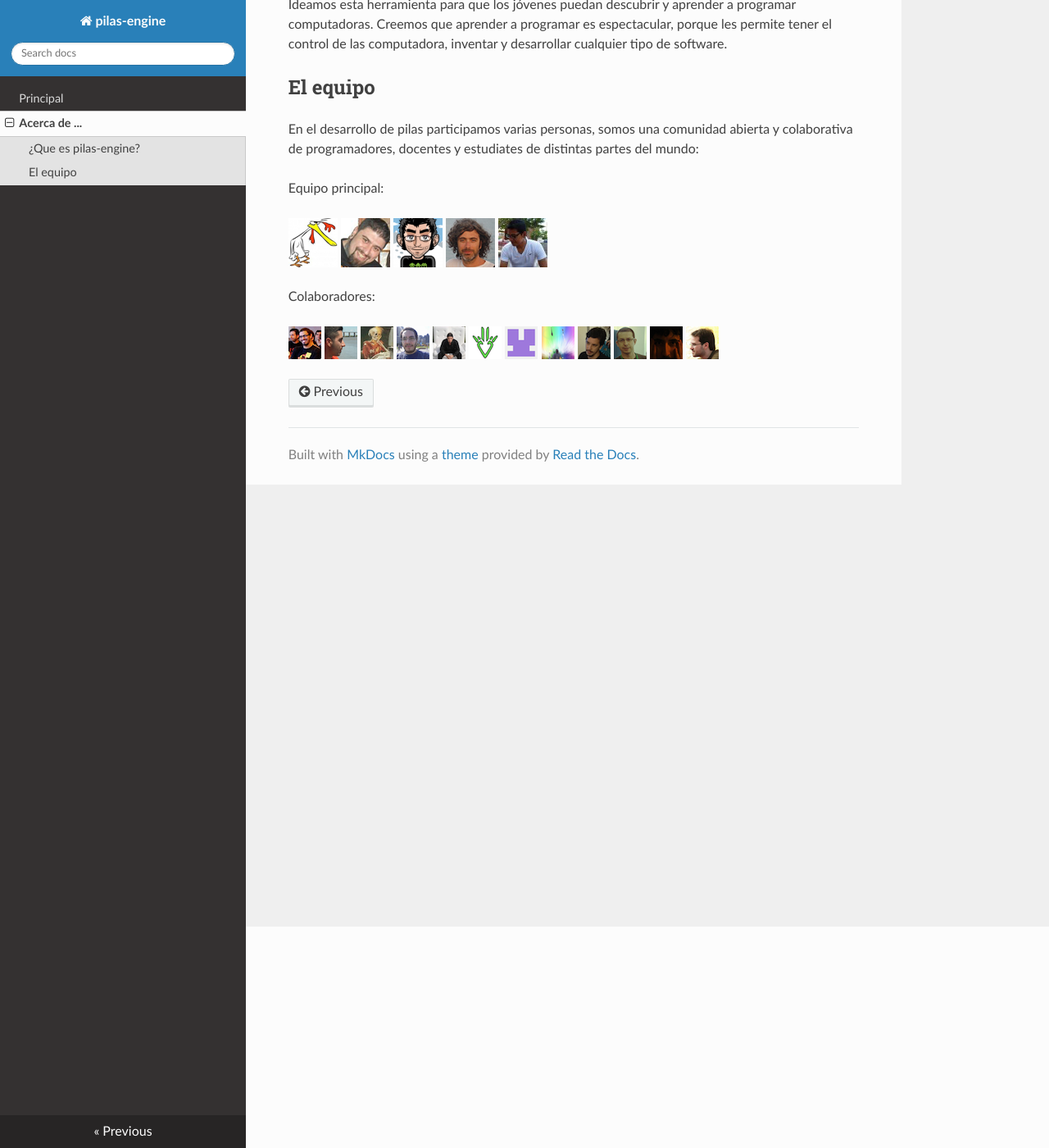
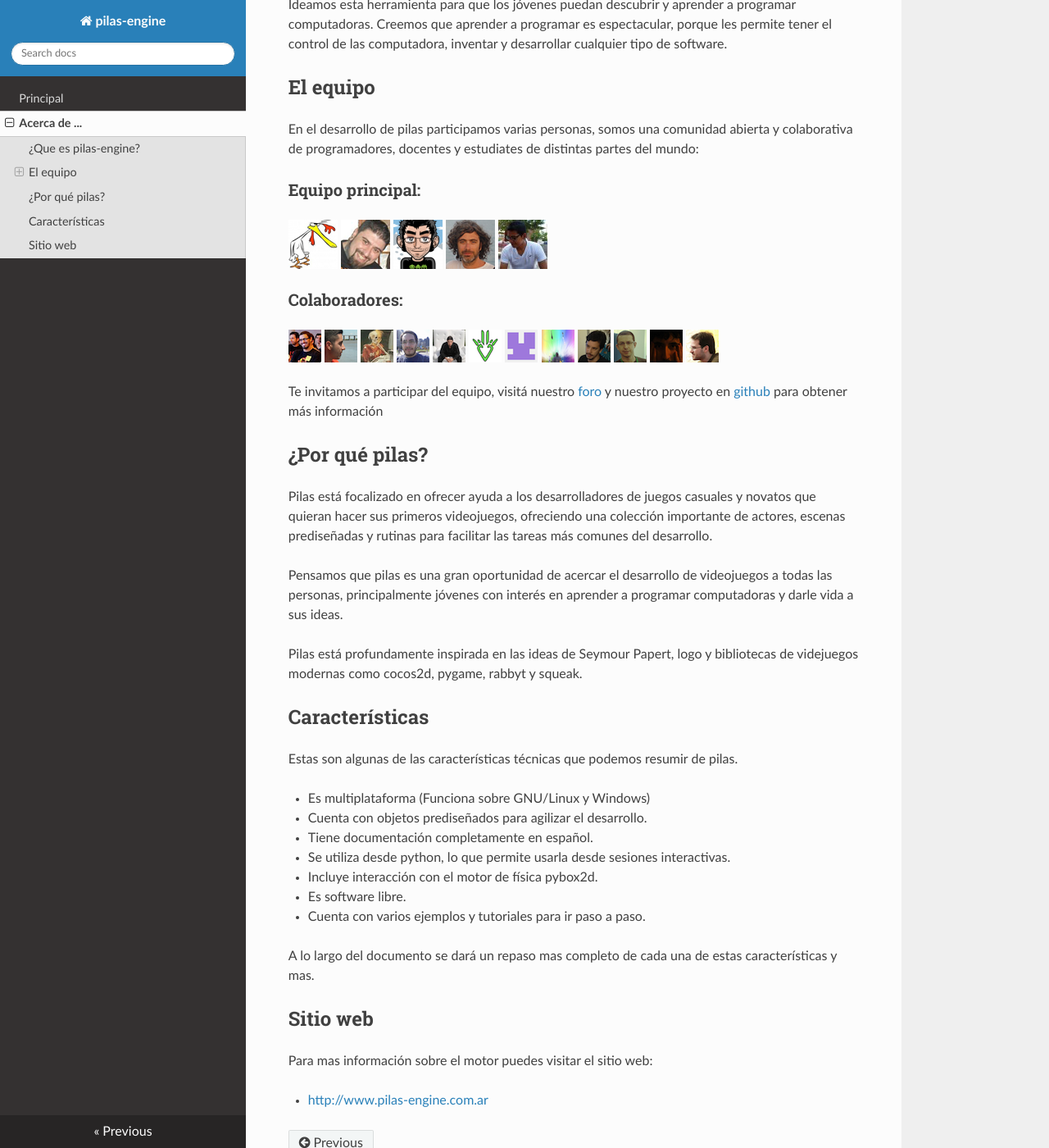
Before and after one commit to haploide/pilas-manual, an MkDocs documentation site: the page built from docs/about.md, in a window 1280 px wide and 1400 px high, scrolled down 270 px. Shown: the whole window at 82% size. Built offline with MkDocs 1.6.1, drawn with Linux system fonts in a browser that asks for light colours; nearby versions of some CDN libraries; old or Windows-style settings are respelled for this version of MkDocs.

```diff
--- a/docs/about.md
+++ b/docs/about.md
@@ -18,10 +18,43 @@ abierta y colaborativa de programadores, docentes y estudiates de distintas
 partes del mundo:
 
 
-Equipo principal:
+### Equipo principal:
 
 ![Hugo Ruscitti](../imagenes/equipo/hugoruscitti.png) ![](../imagenes/equipo/wally.png) ![](../imagenes/equipo/quiqueporta.png) ![](../imagenes/equipo/fsalamero.png) ![](../imagenes/equipo/irvingprog.png)
 
-Colaboradores:
+### Colaboradores:
 
 ![](../imagenes/equipo/malev.png) ![](../imagenes/equipo/lucianobaraglia.png) ![](../imagenes/equipo/hernantz.png) ![](../imagenes/equipo/pablomouzo.png) ![](../imagenes/equipo/DiegoAccorinti.png) ![](../imagenes/equipo/leliel12.png) ![](../imagenes/equipo/binary-sequence.png) ![](../imagenes/equipo/josx.png) ![](../imagenes/equipo/felipe.png) ![](../imagenes/equipo/ipedrazas.png) ![](../imagenes/equipo/jairot.png) ![](../imagenes/equipo/tutuca.png)
+
+Te invitamos a participar del equipo, visitá nuestro [foro](http://foro-pilasengine.com.ar) y nuestro proyecto en [github](http://github.com/hugoruscitti/pilas) para obtener más información
+
+## ¿Por qué pilas?
+
+Pilas está focalizado en ofrecer ayuda a los desarrolladores de juegos casuales y novatos que quieran hacer sus primeros videojuegos, ofreciendo una colección importante de actores, escenas prediseñadas y rutinas para facilitar las tareas más comunes del desarrollo.
+
+Pensamos que pilas es una gran oportunidad de acercar el desarrollo de videojuegos a todas las personas, principalmente jóvenes con interés en aprender a programar computadoras y darle vida a sus ideas.
+
+Pilas está profundamente inspirada en las ideas de Seymour Papert, logo
+y bibliotecas de videjuegos modernas como cocos2d, pygame, rabbyt y squeak.
+
+## Características
+
+
+Estas son algunas de las características técnicas que podemos resumir de pilas.
+
+- Es multiplataforma (Funciona sobre GNU/Linux y Windows)
+- Cuenta con objetos prediseñados para agilizar el desarrollo.
+- Tiene documentación completamente en español.
+- Se utiliza desde python, lo que permite usarla desde sesiones interactivas.
+- Incluye interacción con el motor de física pybox2d.
+- Es software libre.
+- Cuenta con varios ejemplos y tutoriales para ir paso a paso.
+
+
+A lo largo del documento se dará un repaso mas completo de cada una de estas características y mas.
+
+## Sitio web
+
+Para mas información sobre el motor puedes visitar el sitio web:
+
+- [http://www.pilas-engine.com.ar](http://www.pilas-engine.com.ar)
```
Also changed, not shown: docs/index.md (+6 -1 lines), docs/imagenes/pilas-logo.png (added), site/about/index.html, site/imagenes/pilas-logo.png (added), site/index.html.
